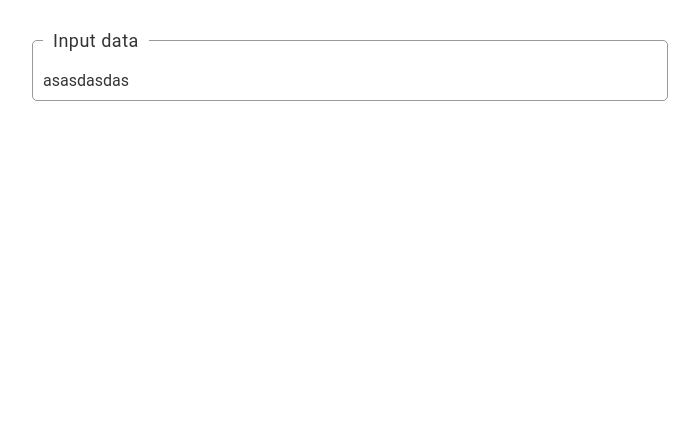
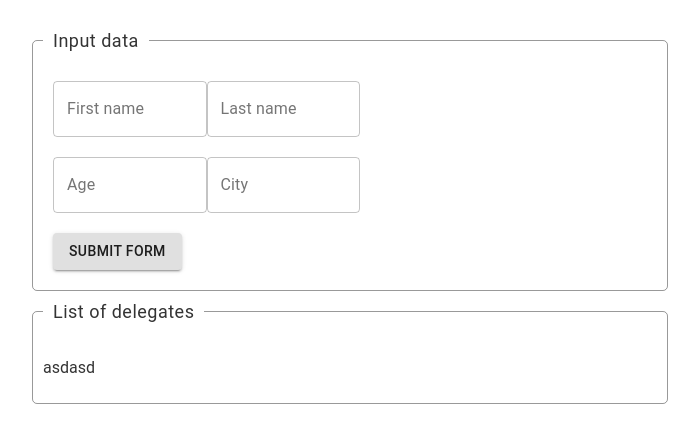
Before and after one commit to grjus-portfolio/react-hook-form-class-component, a React (Create React App) app: page / in a window 1280 px wide. Shown: the top 442 px of the page, without its empty margins (290-989 px from the left). Built offline with nearby package versions, Linux system fonts and the light colour scheme.

Commit message:
Added form. Working on delegate list

```diff
--- a/src/App.js
+++ b/src/App.js
@@ -1,14 +1,37 @@
-import React from "react";
+import React, {Component} from "react";
 import MainComponent from "./components/MainContainer"
+import FormWrapper from "./components/Form"
+
+class App extends Component{
+  constructor(props){
+    super(props)
+    this.state={
+      delegates:[]
+    }
+  }
+
+  componentDidUpdate(){
+    console.log(this.state)
+  }
 
 
-function App() {
-  return (
-    <MainComponent title="Input data">
-      asasdasdas
-    </MainComponent>
 
-  );
+  render(){
+    return(
+      <>
+      <MainComponent title="Input data">
+      <FormWrapper handleData = {data=>this.setState({
+        delegates:[...this.state.delegates,{...data, id:new Date().valueOf()}]
+      })}/>
+      </MainComponent>
+      <MainComponent title="List of delegates">
+        <p>asdasd</p>
+      </MainComponent>
+      </>
+    )
+  }
+
 }
 
+
 export default App;
--- a/src/components/Form/index.jsx
+++ b/src/components/Form/index.jsx
@@ -1,32 +1,115 @@
 import React, { Component } from "react";
 import { Container, FormRow } from "./style";
-import { TextBox } from "@material-ui/core";
+import { TextField, Button } from "@material-ui/core";
 import { useForm } from "react-hook-form";
 
+
 class Form extends Component {
+
+  constructor(props){
+    super(props)
+    this.state = {
+      firstName:"",
+      lastName:"",
+      age:null,
+      city:""
+    }
+    const { register,handleSubmit,  reset} = this.props;
+    this.register = register
+    this.handleSubmit = handleSubmit
+    this.reset = reset
+  }
+
+
+
   submitData = (data) => {
-    console.log(data);
+    this.setState({
+      ...data
+    })
+    this.props.handleData(data)
+    this.reset()
   };
 
   render() {
-    const { register } = this.props.form;
+
+    const {errors} = this.props
+
     return (
       <Container>
         <FormRow>
-          <TextBox
+          <TextField
             name="firstName"
-            inputRef={register({
+            error={errors.firstName&&true}
+            helperText={errors.firstName?.message}
+            inputRef={this.register({
               required: {
                 value: true,
                 message: "First name is required"
               }
             })}
-            variant="contained"
+            label="First name" variant="outlined"
           />
+          <TextField
+            name="lastName"
+            error={errors.lastName&&true}
+            helperText={errors.lastName?.message}
+            inputRef={this.register({
+              required: {
+                value: true,
+                message: "Last name is required"
+              }
+            })}
+            label="Last name" variant="outlined"
+          />
+        </FormRow>
+        <FormRow>
+          <TextField
+            name="age"
+            error={errors.age&&true}
+            helperText={errors.age?.message}
+            inputRef={this.register({
+              required: {
+                value: true,
+                message: "Age is required"
+              },
+              min:{
+                value:18,
+                message:"Only adults are allowed"
+              }
+            })}
+            label="Age" variant="outlined"
+          />
+          <TextField
+            name="city"
+            error={errors.city&&true}
+            helperText={errors.city?.message}
+            inputRef={this.register({
+              required: {
+                value: true,
+                message: "City is required"
+              }
+            })}
+            label="City" variant="outlined"
+          />
+        </FormRow>
+        <FormRow>
+        <Button onClick={this.handleSubmit(this.submitData)} variant="contained">Submit form</Button>
         </FormRow>
       </Container>
     );
   }
 }
 
-const FormWrapper = () => {};
+const FormWrapper = (props) => {
+  const form  = useForm({
+    defaultValues:{
+      firstName:"",
+      lastName:"",
+      city:"",
+      age:""
+    }
+  })
+  return <Form {...form} {...props}/>
+};
+
+export default FormWrapper;
--- a/src/components/Form/style.js
+++ b/src/components/Form/style.js
@@ -9,4 +9,5 @@ export const FormRow = styled.div`
   display: flex;
   justify-content: space-between;
   padding: 10px;
+  width:50%;
 `;
```
